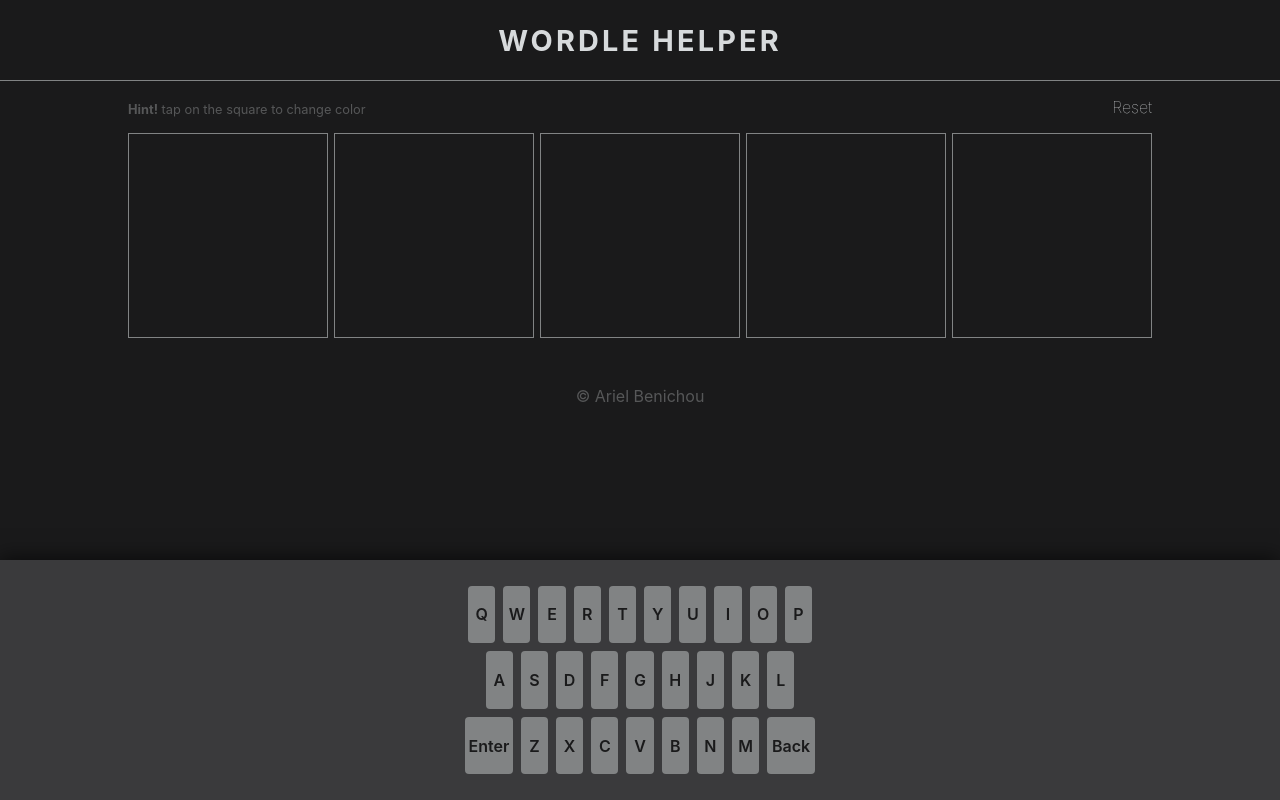
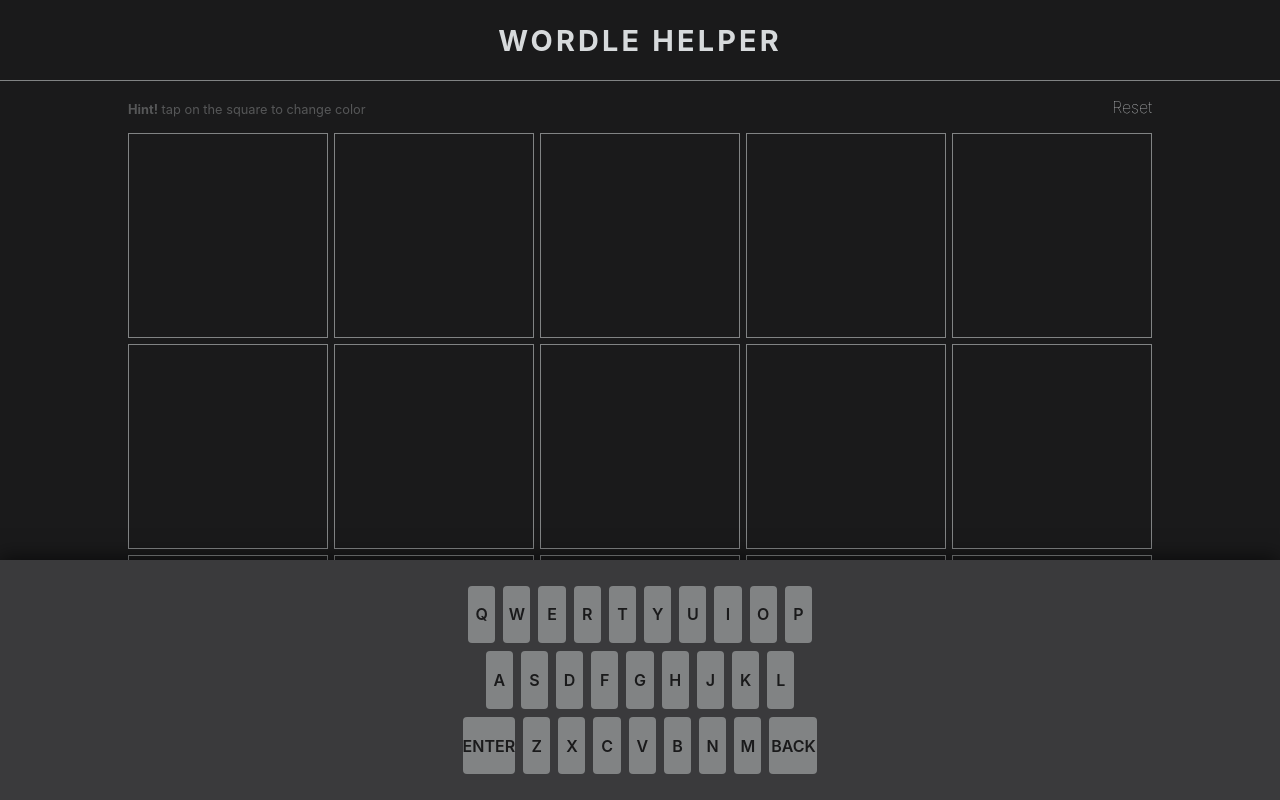
Before and after one commit to ArielBenichou/wordle-helper, a React (Vite) app: page / in a window 1280 px wide. Built offline with nearby package versions, Linux system fonts and the light colour scheme.

Commit message:
add 6 lines fix the algo and some css

```diff
--- a/src/App.jsx
+++ b/src/App.jsx
@@ -4,15 +4,19 @@
 import Header from "./components/Header";
 import Keyboard from "./components/Keyboard";
 import WordsList from "./components/WordsList";
+import { LetterStatus } from "./constants/letter-status";
 import wordsData from "./data/words.json";
 
 const DEFAULT_PAGE_SIZE = 10;
 
+const WORDS_NUMBER = 6;
+const LETTERS_NUMBER = 5;
+
 const initGuessedWords = () => {
-  return Array(1)
+  return Array(WORDS_NUMBER)
     .fill(null)
     .map((word, i) =>
-      Array(5)
+      Array(LETTERS_NUMBER)
         .fill(null)
         .map((letter, j) => ({ content: "", status: null, id: [i, j] }))
     );
@@ -41,9 +45,9 @@
     }
 
     const getNextStatus = (status) => {
-      if (status === "present") return "correct";
-      if (status === "correct") return "absent";
-      if (status === "absent") return "present";
+      if (status === LetterStatus.PRESENT) return LetterStatus.CORRECT;
+      if (status === LetterStatus.CORRECT) return LetterStatus.ABSENT;
+      if (status === LetterStatus.ABSENT) return LetterStatus.PRESENT;
     };
     const newGuessedWords = [...guessedWords];
     const foundLetter = newGuessedWords[letter.id[0]][letter.id[1]];
@@ -52,7 +56,7 @@
   };
 
   const writeLetter = (letterContent) => {
-    if (letterPointer[0] > 5) {
+    if (letterPointer[0] > WORDS_NUMBER -1) {
       console.log("max letters!");
       return;
     }
@@ -60,12 +64,12 @@
     const newGuessedWords = [...guessedWords];
     const foundLetter = newGuessedWords[letterPointer[0]][letterPointer[1]];
     foundLetter.content = letterContent;
-    foundLetter.status = "absent";
+    foundLetter.status = LetterStatus.ABSENT;
     setGuessedWords(newGuessedWords);
 
     const newLetterPointer = letterPointer;
     newLetterPointer[1] += 1;
-    if (newLetterPointer[1] > 4) {
+    if (newLetterPointer[1] > LETTERS_NUMBER-1) {
       newLetterPointer[0] += 1;
       newLetterPointer[1] = 0;
     }
@@ -82,7 +86,7 @@
     newLetterPointer[1] -= 1;
     if (newLetterPointer[1] < 0) {
       newLetterPointer[0] -= 1;
-      newLetterPointer[1] = 4;
+      newLetterPointer[1] = LETTERS_NUMBER-1;
     }
     console.log(newLetterPointer);
     setLetterPointer(newLetterPointer);
@@ -108,7 +112,7 @@
 
     const allAbsentLetters = guessedWords
       .reduce((acc, word) => {
-        return [...acc, ...word.filter((letter) => letter.status === "absent")];
+        return [...acc, ...word.filter((letter) => letter.status === LetterStatus.ABSENT)];
       }, [])
       .map((letter) => letter.content);
 
@@ -116,11 +120,9 @@
       .reduce((acc, word) => {
         return [
           ...acc,
-          ...word.filter((letter) => letter.status === "present"),
+          ...word.filter((letter) => letter.status === LetterStatus.PRESENT),
         ];
       }, [])
-      .map((letter) => letter.content);
-    console.log(allPresentLetters);
 
     const first5LettersWordIndex = 6963;
     const last5LettersWordIndex = 19613;
@@ -134,7 +136,11 @@
       })
       .filter((w) => {
         return allPresentLetters.every((l) => {
-          const regex = new RegExp(`[${l}]`, "gi");
+          //the present letter can't be in its place
+          if (w[l.id[1]] === l.content) return false;
+
+          //but it must be in the word
+          const regex = new RegExp(`${l.content}`, "gi");
           const found = w.match(regex);
           return found;
         });
@@ -142,7 +148,7 @@
       .filter((w) => {
         return guessedWords.every((word) => {
           const pattern = word
-            .map((l) => (l.status === "correct" ? l.content : "."))
+            .map((l) => (l.status === LetterStatus.CORRECT ? l.content : "."))
             .join("");
           const regex = new RegExp(`${pattern}`, "gi");
           const found = w.match(regex);
--- a/src/components/Box/index.jsx
+++ b/src/components/Box/index.jsx
@@ -2,13 +2,14 @@
 import styles from "./index.module.css";
 
 import styled from "styled-components";
+import { LetterStatus } from "../../constants/letter-status";
 
 const StyledBox = styled.div`
   background-color: ${({ bgColor }) => {
     if (!bgColor) return "none";
-    else if (bgColor === "absent") return "var(--color-absent)";
-    else if (bgColor === "correct") return "var(--color-correct)";
-    else if (bgColor === "present") return "var(--color-present)";
+    else if (bgColor === LetterStatus.ABSENT) return "var(--color-absent)";
+    else if (bgColor === LetterStatus.CORRECT) return "var(--color-correct)";
+    else if (bgColor === LetterStatus.PRESENT) return "var(--color-present)";
   }};
 `;
 
--- a/src/components/Box/index.module.css
+++ b/src/components/Box/index.module.css
@@ -6,4 +6,5 @@
   align-items: center;
   font-size: calc(80vw / 5 - 1.8rem);
   font-weight: bold;
+  text-transform: uppercase;
 }
--- a/src/components/Keyboard/index.jsx
+++ b/src/components/Keyboard/index.jsx
@@ -1,9 +1,9 @@
 import React from "react";
 import styles from "./index.module.css";
 
-const firstRow = ["Q", "W", "E", "R", "T", "Y", "U", "I", "O", "P"];
-const secondRow = ["A", "S", "D", "F", "G", "H", "J", "K", "L"];
-const thirdRow = ["Z", "X", "C", "V", "B", "N", "M"];
+const firstRow = ['q', 'w', 'e', 'r', 't', 'y', 'u', 'i', 'o', 'p'];
+const secondRow = ['a', 's', 'd', 'f', 'g', 'h', 'j', 'k', 'l'];
+const thirdRow = ['z', 'x', 'c', 'v', 'b', 'n', 'm'];
 
 function Keyboard({ onWriteLetter, onEraseLetter, onEnterClick }) {
   return (
--- a/src/components/Keyboard/index.module.css
+++ b/src/components/Keyboard/index.module.css
@@ -32,6 +32,7 @@
   cursor: pointer;
   color: var(--color-tone-6);
   font-weight: 600;
+  text-transform: uppercase;
 }
 
 .keyboardLetter:hover {
--- a/src/components/WordsList/index.module.css
+++ b/src/components/WordsList/index.module.css
@@ -4,7 +4,7 @@
   display: flex;
   flex-direction: row;
   justify-content: center;
-  align-items: flex-start;
+  align-items: center;
   flex-wrap: wrap;
   gap: 0.5rem;
   border-radius: 0.5rem;
@@ -15,4 +15,5 @@
 .showMore {
   color: var(--color-tone-2);
   font-size: 1.2rem;
+  padding: 0.3rem 0.8rem;
 }
--- /dev/null
+++ b/src/constants/letter-status.js
@@ -0,0 +1,6 @@
+export const LetterStatus = {
+  ABSENT: "absent",
+  PRESENT: "present",
+  CORRECT: "correct",
+  NONE: null,
+}
```
